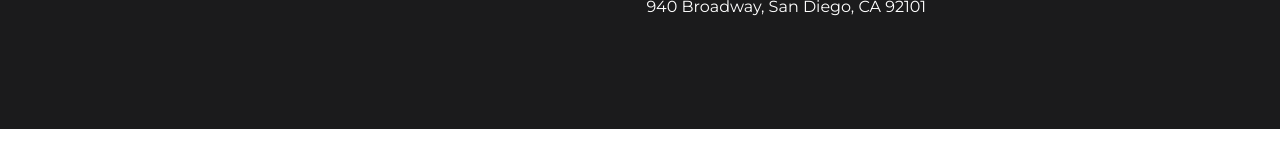
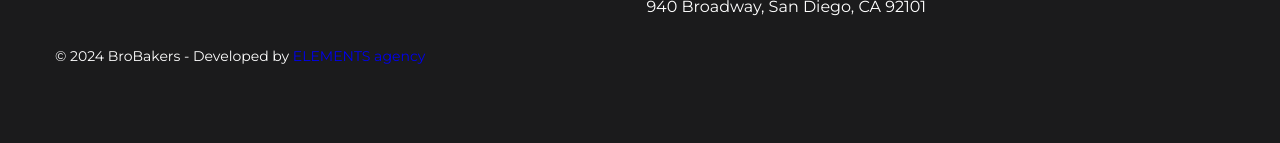
Before and after one commit to elementsagency/High-Kitchen, a plain HTML site: page index.html in a window 1280 px wide. Shown: the part 6459-6602 px from the top of the page. Drawn offline with nearby package versions, Linux system fonts and the light colour scheme.

Commit message:
Update index.html

```diff
--- a/index.html
+++ b/index.html
@@ -395,6 +395,7 @@
                     </a>
                 </div>
             </div>
+            <p class="dev-link">© 2024 BroBakers - Developed by <a href="https://elements-agency.co.uk/">ELEMENTS agency</a></p>
         </div>
     </footer>
 
```
